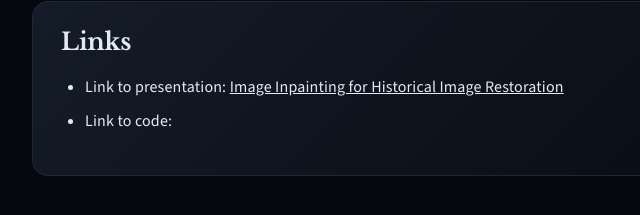
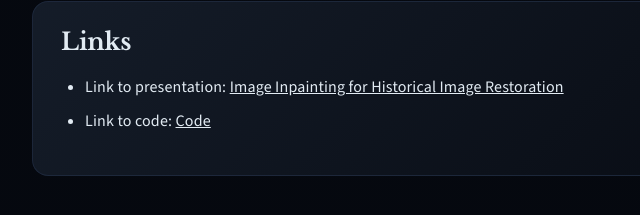
Before and after one commit to akanksha-sc/566-inpainting, a plain HTML site: page index.html in a window 1280 px wide. Shown: the part 6186-6401 px from the top of the page, 128-768 px from the left. Drawn offline with nearby package versions, Linux system fonts and the light colour scheme.

Commit message:
updating links

```diff
--- a/index.html
+++ b/index.html
@@ -1818,7 +1818,9 @@
           </a>
         </li>
         <li>
-          Link to code:
+          Link to code: <a href="https://github.com/AayGup/Inpainting" target="_blank" style="text-decoration: underline;">
+            Code
+          </a>
         </li>
       </ul>
     </section>
```
